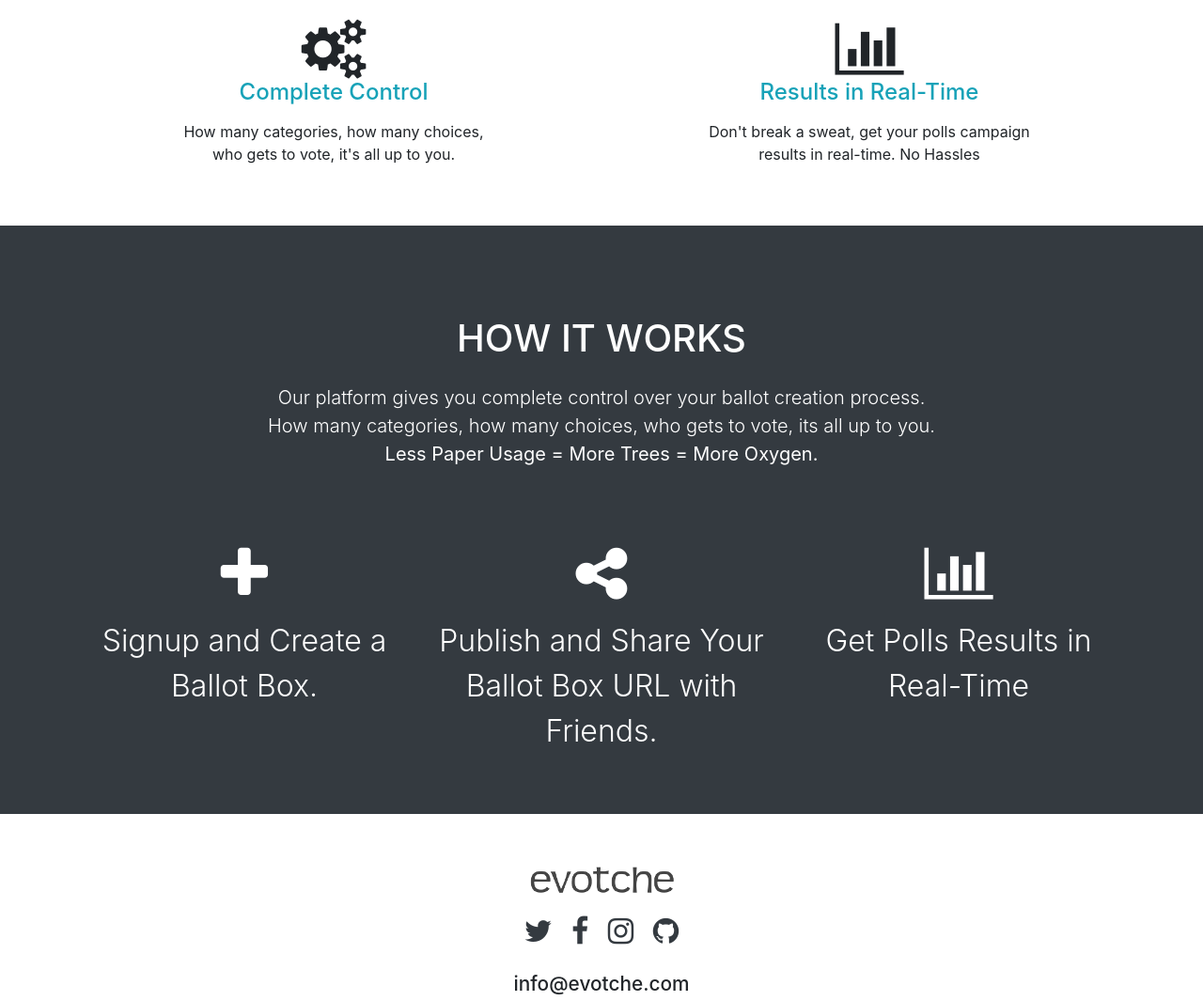
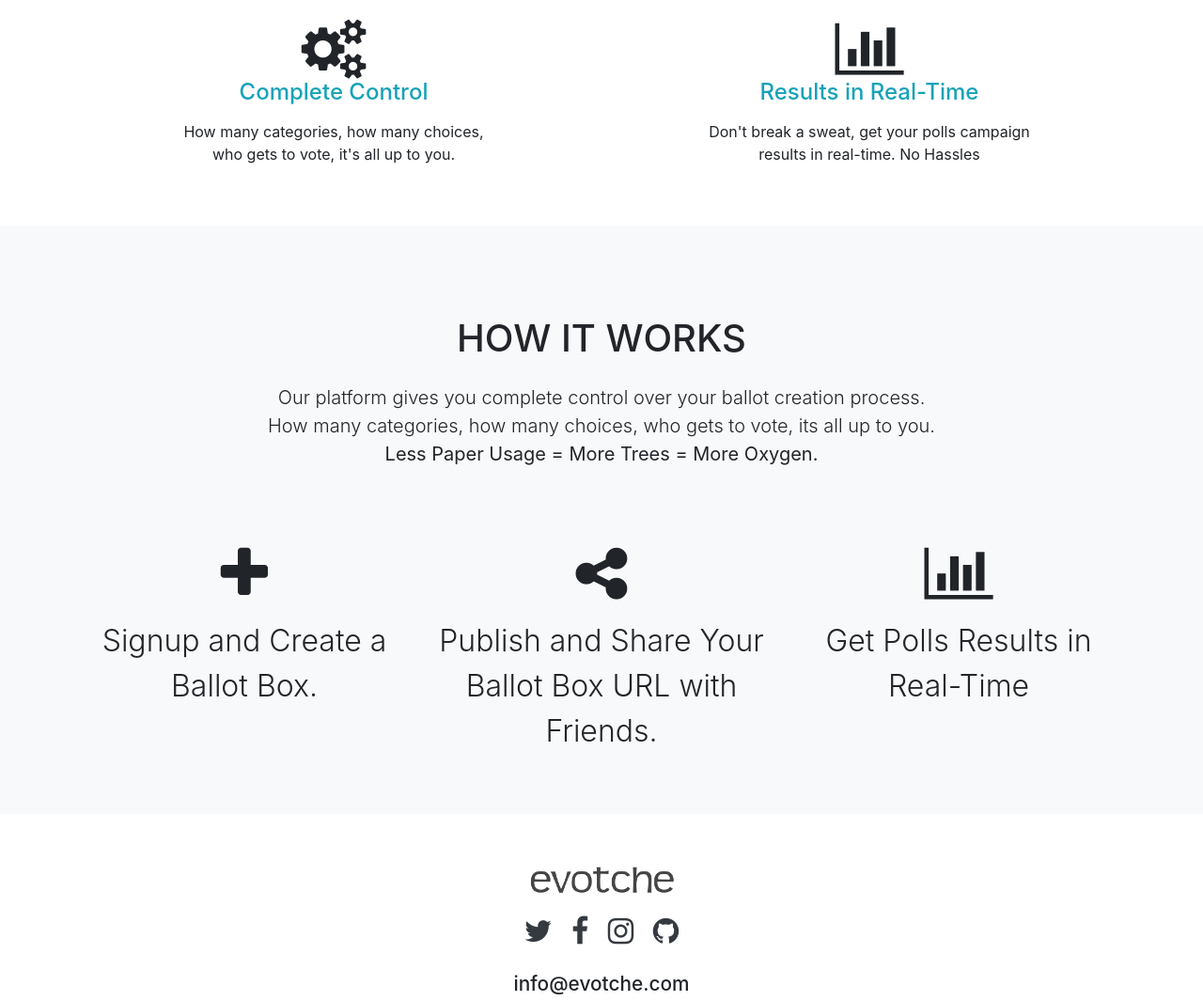
Before and after one commit to bunya017/Evotche, a Django app: page / in a window 1280 px wide. Shown: the part 1162-2227 px from the top of the page at 94% size. Run offline with Django 3.2, Linux system fonts and the light colour scheme; some libraries are stand-ins or nearby versions.

Commit message:
made edits to homepage

```diff
--- a/polls/templates/polls/index.html
+++ b/polls/templates/polls/index.html
@@ -55,26 +55,26 @@
   </div>
 </section>
 
-<section id="how-it-works" class="bg-dark">
+<section id="how-it-works" class="bg-light">
   <div class="container">
     <div class="row pt-5 align-items-center">
       <div class="col-12 col-md-8 mx-auto mt-5 text-center">
-        <h1 class="text-uppercase text-white">How it works</h1>
-        <p class="lead pt-3 text-white">Our platform gives you complete control over your ballot creation process. How many categories, how many choices, who gets to vote, its all up to you. <br><strong>Less Paper Usage = More Trees = More Oxygen.</strong></p>
+        <h1 class="text-uppercase">How it works</h1>
+        <p class="lead pt-3">Our platform gives you complete control over your ballot creation process. How many categories, how many choices, who gets to vote, its all up to you. <br><strong>Less Paper Usage = More Trees = More Oxygen.</strong></p>
       </div>
     </div>
     <div class="row pb-5">
       <div class="col-12 col-md-4 mx-auto mt-5 text-center">
-        <i class="fa fa-4x fa-plus my-3 mx-4 text-white"></i>
-        <p class="bigg text-white">Signup and Create a Ballot Box.</p>
+        <i class="fa fa-4x fa-plus my-3 mx-4"></i>
+        <p class="bigg">Signup and Create a Ballot Box.</p>
       </div>
       <div class="col-12 col-md-4 mx-auto mt-5 text-center">
-        <i class="fa fa-4x fa-share-alt my-3 mx-4 text-white"></i>
-        <p class="bigg text-white">Publish and Share Your Ballot Box URL with Friends.</p>
+        <i class="fa fa-4x fa-share-alt my-3 mx-4"></i>
+        <p class="bigg">Publish and Share Your Ballot Box URL with Friends.</p>
       </div>
       <div class="col-12 col-md-4 mx-auto mt-5 text-center">
-        <i class="fa fa-4x fa-bar-chart my-3 mx-4 text-white"></i>
-        <p class="bigg text-white">Get Polls Results in Real-Time</p>
+        <i class="fa fa-4x fa-bar-chart my-3 mx-4"></i>
+        <p class="bigg">Get Polls Results in Real-Time</p>
       </div>
     </div>
   </div>
```
